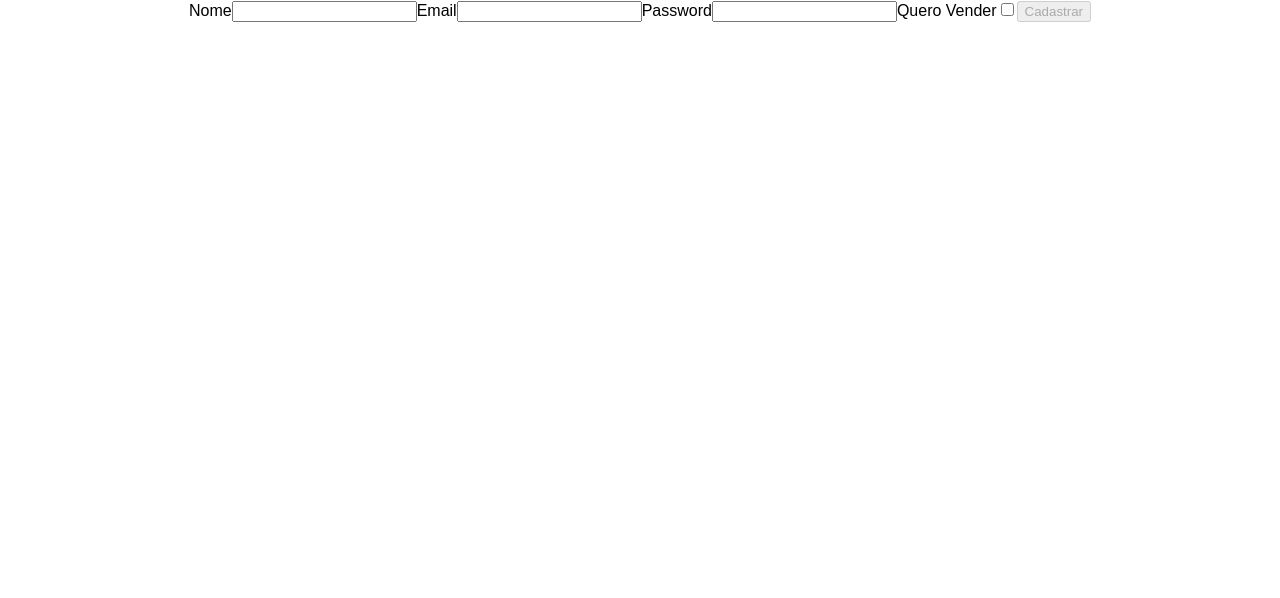
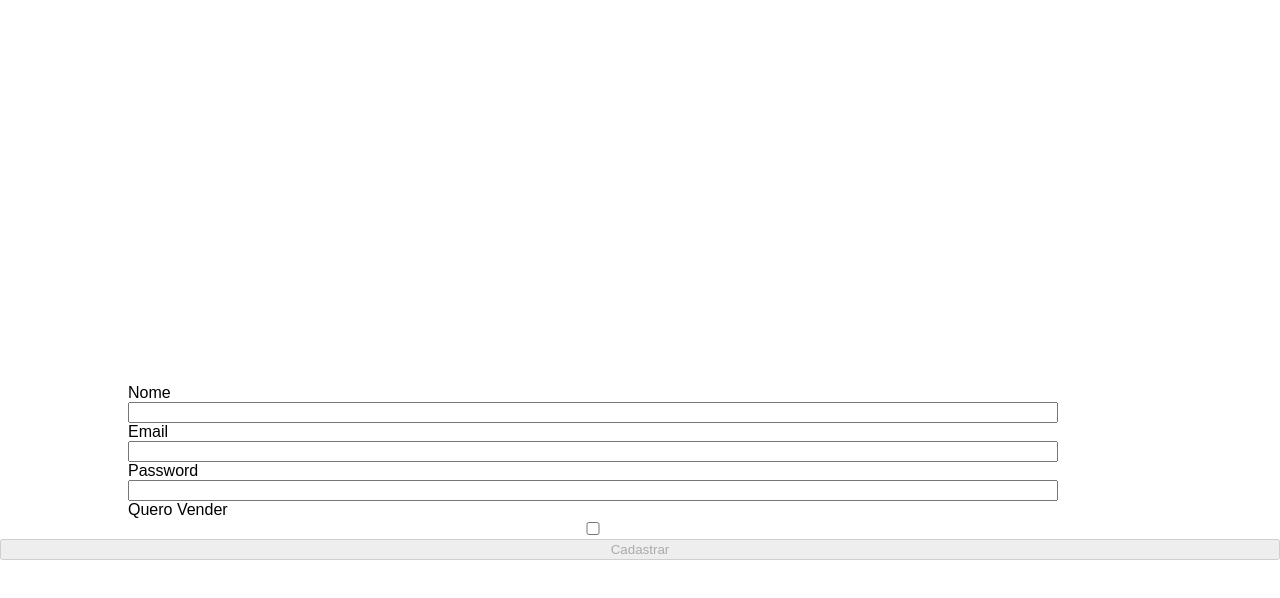
Before and after one commit to tryber/sd-02-project-trybeer-2, a React (Create React App) app in the folder front-end/: page /register in a window 1280 px wide. Shown: the top 598 px of the page. Built offline with nearby package versions, Linux system fonts and the light colour scheme.

Commit message:
Login na register e css

```diff
--- a/front-end/src/pages/RegisterPage.js
+++ b/front-end/src/pages/RegisterPage.js
@@ -2,13 +2,14 @@ import React, { useState } from 'react';
 import history from '../services/history';
 import axios from 'axios';
 
-// import '../style/RegisterPage.css';
+import '../style/RegisterPage.css';
 
 const MAIL_REGEX = /^(([^<>()[\]\\.,;:\s@"]+(\.[^<>()[\]\\.,;:\s@"]+)*)|(".+"))@(([[0-9]{1,3}\.[0-9]{1,3}\.[0-9]{1,3}\.[0-9]{1,3}])|(([a-zA-Z\-0-9]+\.)+[a-zA-Z]{2,}))$/;
 
 const textAndCheckboxInputs = (type, text, valueOrChecked, setValue, testId, role) => (
-  <label htmlFor={text}>
+  <label htmlFor={text} className={`label-${text}`}>
     {text}
+    <br />
     <input
       type={type}
       name={text}
@@ -23,6 +24,27 @@ const textAndCheckboxInputs = (type, text, valueOrChecked, setValue, testId, rol
   </label>
 );
 
+const sendLoginRequest = async (email, password, setErrorMessage) => {
+  const loginData = await axios({
+    baseURL: `http://localhost:3001/login`,
+    method: 'post',
+    data: {
+      email,
+      password
+    },
+    headers: { 'Accept': 'application/json', 'Content-Type': 'application/json' }
+  })
+    .catch(({ response: { data: { error } } }) => setErrorMessage(error));
+
+  if (loginData) addLocalStorage(loginData);
+
+  return loginData ? registerRedirect(loginData) : null;
+};
+
+const addLocalStorage = ({ name, email, token, role }) => {
+  localStorage.setItem('user', JSON.stringify({ name, email, token, role }));
+};
+
 const requestRegister = async ({ nameData, emailData, passData, sellerData }, setSuccessOrError) => {
   const role = (sellerData) ? 'true' : 'false';
   const resp = await axios.post('http://localhost:3001/register',
@@ -34,7 +56,7 @@ const requestRegister = async ({ nameData, emailData, passData, sellerData }, se
     })
     .catch((err) => setSuccessOrError(err.response.data.error));
 
-  if (resp) registerRedirect(resp.data.role);
+  if (resp) return await sendLoginRequest(emailData, passData, setSuccessOrError)
 };
 
 const registerRedirect = (role) => (
@@ -99,9 +121,12 @@ const RegisterPage = () => {
   const disabled = verifyValues(inputsData);
 
   return (
-    <div>
+    <div className="register-page-container">
       {(successOrError === '') || <h2>{`Error: ${successOrError.message}`}</h2>}
-      <form onSubmit={(e) => handleSubmit(e, inputsData, setInputsData, setSuccessOrError)}>
+      <form
+        className="register-form-container"
+        onSubmit={(e) => handleSubmit(e, inputsData, setInputsData, setSuccessOrError)}
+      >
         {textAndCheckboxInputs('text', 'Nome', inputsData, setInputsData, "signup-name", 'nameData')}
         {textAndCheckboxInputs('text', 'Email', inputsData, setInputsData, "signup-email", 'emailData')}
         {textAndCheckboxInputs('password', 'Password', inputsData, setInputsData, "signup-password", 'passData')}
--- a/front-end/src/style/RegisterPage.css
+++ b/front-end/src/style/RegisterPage.css
@@ -1,3 +1,52 @@
-.form-container {
-  text-align: center;
+.register-page-container {
+  height: 100vh;
 }
+
+.register-form-container {
+  align-self: center;
+  display: flex;
+  flex-direction: column;
+  justify-content: space-around;
+  height: 20vh;
+  margin-top: 30%;
+}
+
+.label-Nome {
+  margin-left: 10%;
+  text-align: left;
+}
+
+.label-Email {
+  margin-left: 10%;
+  text-align: left;
+}
+
+.label-Password {
+  margin-left: 10%;
+  text-align: left;
+}
+
+.label-Quero{
+  margin-left: 10%;
+  text-align: left;
+}
+
+.label-Nome input {
+  text-align: left;
+  width: 80%;
+}
+
+.label-Email input {
+  text-align: left;
+  width: 80%;
+}
+
+.label-Password input {
+  text-align: left;
+  width: 80%;
+}
+
+.label-Quero input {
+  text-align: left;
+  width: 80%;
+}
```
